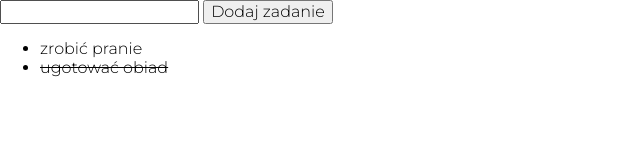
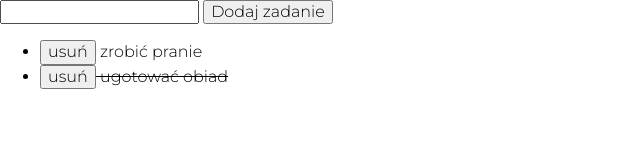
Before and after one commit to olykka/Array-Project, a plain HTML site: page index.html in a window 1280 px wide. Shown: the whole page, without its empty margins (0-640 px from the left). Drawn offline with nearby package versions, Linux system fonts and the light colour scheme.

Commit message:
remove buttons

```diff
--- a/index.html
+++ b/index.html
@@ -7,7 +7,7 @@
     <link rel="stylesheet" href="https://cdnjs.cloudflare.com/ajax/libs/normalize/8.0.1/normalize.min.css"
         integrity="sha512-NhSC1YmyruXifcj/KFRWoC561YpHpc5Jtzgvbuzx5VozKpWvQ+4nXhPdFgmx8xqexRcpAglTj9sIBWINXa8x5w=="
         crossorigin="anonymous" referrerpolicy="no-referrer">
-    <title>ArrayProject</title>
+    <title>ToDOList</title>
     <link href="css/style.css" rel="stylesheet">
     <link href="https://fonts.googleapis.com/css2?family=Montserrat:wght@300&display=swap" rel="stylesheet">
     <script defer src="js/script.js"></script>
--- a/js/script.js
+++ b/js/script.js
@@ -23,12 +23,16 @@ welcome();
         for (const task of tasks) {
             htmlString += `
             <li${task.done ? " style=\"text-decoration: line-through\"" : ""}>
+            <button class="js-remove">usuń</button>
               ${task.content}
             </li>
             `;
         }
 
         document.querySelector(".js-tasks").innerHTML = htmlString;
+
+        const removeButtons = document.querySelectorAll(".js-remove");
+        console.log(removeButtons);
     };
 
     const addNewTask = (newTaskContent) => {
```
